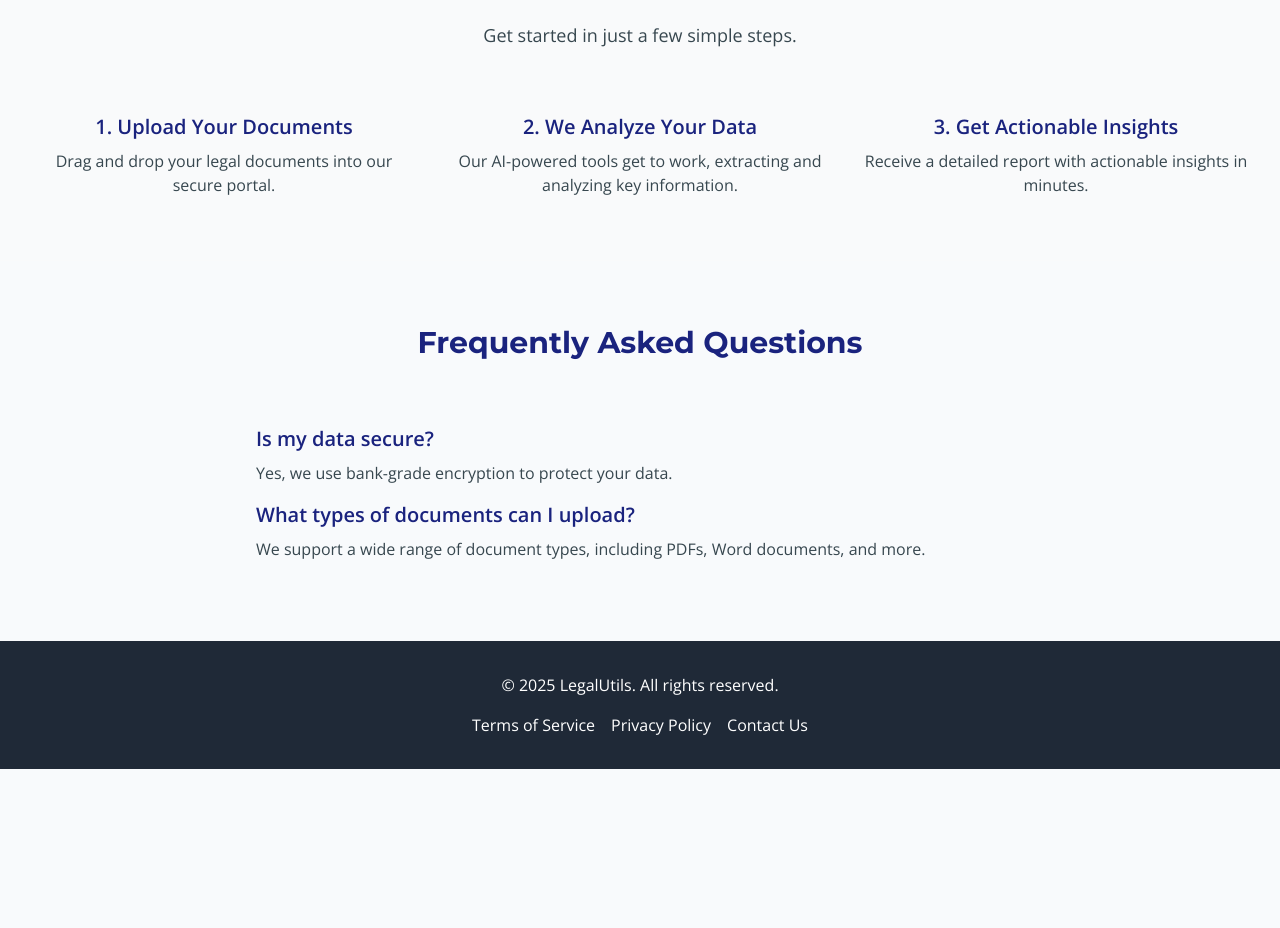
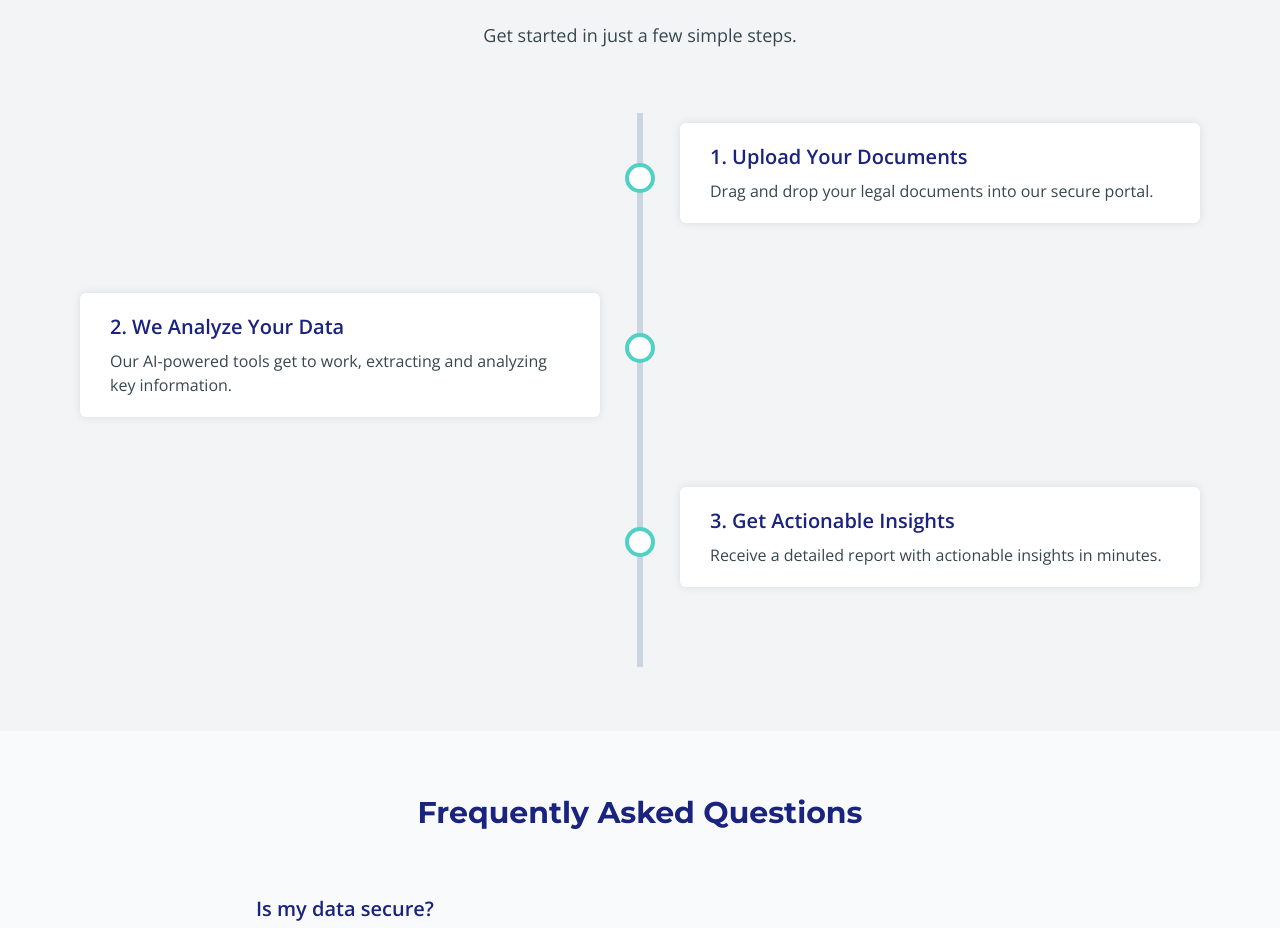
Before and after one commit to shoepack/legal-eagle, a Next.js app: page / in a window 1280 px wide. Shown: the part 992-1920 px from the top of the page. Before the commit the page ends 1761 px from the top, so only its background shows below. Built offline with nearby package versions, Linux system fonts and the light colour scheme.

Commit message:
Rework How It Works section

```diff
--- a/src/app/globals.css
+++ b/src/app/globals.css
@@ -5,3 +5,112 @@
 body {
   @apply bg-white text-slate-gray;
 }
+
+@keyframes pulse {
+  0% {
+    box-shadow: 0 0 0 0 rgba(79, 209, 197, 0.7);
+  }
+  70% {
+    box-shadow: 0 0 0 10px rgba(79, 209, 197, 0);
+  }
+  100% {
+    box-shadow: 0 0 0 0 rgba(79, 209, 197, 0);
+  }
+}
+
+.timeline {
+  position: relative;
+  max-width: 1200px;
+  margin: 0 auto;
+}
+
+.timeline::after {
+  content: "";
+  position: absolute;
+  width: 6px;
+  background-color: #cbd5e1;
+  top: 0;
+  bottom: 0;
+  left: 50%;
+  margin-left: -3px;
+}
+
+.timeline-progress {
+  position: absolute;
+  width: 6px;
+  background-color: #4fd1c5;
+  top: 0;
+  left: 50%;
+  margin-left: -3px;
+  z-index: 1;
+  transition: height 0.2s ease-out;
+}
+
+.timeline-item {
+  padding: 10px 40px;
+  position: relative;
+  background-color: inherit;
+  width: 50%;
+  margin-bottom: 50px;
+  transition: opacity 0.5s ease-in-out;
+}
+
+.timeline-item:nth-child(odd) {
+  left: 0;
+}
+
+.timeline-item:nth-child(even) {
+  left: 50%;
+}
+
+.timeline-dot {
+  content: "";
+  position: absolute;
+  width: 30px;
+  height: 30px;
+  right: -15px;
+  background-color: white;
+  border: 4px solid #4fd1c5;
+  top: 50px;
+  border-radius: 50%;
+  z-index: 1;
+  display: flex;
+  justify-content: center;
+  align-items: center;
+}
+
+.timeline-dot.reached {
+  background-color: #4fd1c5;
+  animation: pulse 2s infinite;
+}
+
+.timeline-item:nth-child(even) .timeline-dot {
+  left: -15px;
+}
+
+.timeline-item:last-child {
+  margin-bottom: 0;
+}
+
+.timeline-item:last-child .timeline-dot {
+  top: auto;
+  bottom: -15px;
+}
+
+.timeline-content {
+  padding: 20px 30px;
+  background-color: white;
+  position: relative;
+  border-radius: 6px;
+  box-shadow: 0 0 10px rgba(0, 0, 0, 0.1);
+  transition: background-color 0.3s ease;
+}
+
+.timeline-content:hover {
+  background-color: #1a202c;
+}
+
+.timeline-content:hover h3,
+.timeline-content:hover p {
+  color: #ffffff;
+}
--- a/src/app/page.tsx
+++ b/src/app/page.tsx
@@ -1,6 +1,27 @@
+"use client";
 import Link from "next/link";
+import { useState, useEffect, useRef } from "react";
 
 export default function Home() {
+  const [scroll, setScroll] = useState(0);
+  const timelineRef = useRef<HTMLDivElement>(null);
+
+  useEffect(() => {
+    const handleScroll = () => {
+      const timeline = timelineRef.current!;
+      if (timeline) {
+        const { top, height } = timeline.getBoundingClientRect();
+        const newScroll = Math.max(
+          0,
+          Math.min(1, (window.innerHeight * 0.3 - top) / height)
+        );
+        setScroll(newScroll);
+      }
+    };
+
+    window.addEventListener("scroll", handleScroll);
+    return () => window.removeEventListener("scroll", handleScroll);
+  }, []);
   return (
     <main className="min-h-screen">
       {/* Hero Section */}
@@ -68,7 +89,7 @@ export default function Home() {
       </div>
 
       {/* How It Works Section */}
-      <div className="bg-gray-50 py-16">
+      <div className="bg-gray-100 py-16">
         <div className="max-w-7xl mx-auto px-4 sm:px-6 lg:px-8">
           <div className="text-center mb-16">
             <h2 className="text-3xl font-heading font-bold text-navy mb-4">
@@ -78,8 +99,16 @@ export default function Home() {
               Get started in just a few simple steps.
             </p>
           </div>
-          <div className="grid md:grid-cols-3 gap-8 text-center">
-            <div>
+          <div className="timeline" ref={timelineRef}>
+            <div
+              className="timeline-progress"
+              style={{ height: `${scroll * 100}%` }}
+            ></div>
+            <div className="timeline-item">
+              <div
+                className={`timeline-dot ${scroll >= 0.33 ? "reached" : ""}`}
+              ></div>
+              <div className="timeline-content">
                 <h3 className="text-xl font-semibold text-navy mb-2">
                   1. Upload Your Documents
                 </h3>
@@ -87,7 +116,12 @@ export default function Home() {
                   Drag and drop your legal documents into our secure portal.
                 </p>
               </div>
-            <div>
+            </div>
+            <div className="timeline-item">
+              <div
+                className={`timeline-dot ${scroll >= 0.66 ? "reached" : ""}`}
+              ></div>
+              <div className="timeline-content">
                 <h3 className="text-xl font-semibold text-navy mb-2">
                   2. We Analyze Your Data
                 </h3>
@@ -96,13 +130,38 @@ export default function Home() {
                   information.
                 </p>
               </div>
-            <div>
+            </div>
+            <div className="timeline-item">
+              <div
+                className={`timeline-dot ${scroll >= 1 ? "reached" : ""}`}
+              ></div>
+              <div className="timeline-content">
                 <h3 className="text-xl font-semibold text-navy mb-2">
                   3. Get Actionable Insights
                 </h3>
                 <p className="text-slate-gray">
                   Receive a detailed report with actionable insights in minutes.
                 </p>
+              </div>
+            </div>
+            <div
+              className="timeline-item"
+              style={{ opacity: scroll >= 1 ? 1 : 0 }}
+            >
+              <div className="timeline-dot reached">
+                <svg
+                  xmlns="http://www.w3.org/2000/svg"
+                  viewBox="0 0 24 24"
+                  fill="currentColor"
+                  className="w-6 h-6 text-white"
+                >
+                  <path
+                    fillRule="evenodd"
+                    d="M19.916 4.626a.75.75 0 01.208 1.04l-9 13.5a.75.75 0 01-1.154.114l-6-6a.75.75 0 011.06-1.06l5.353 5.353 8.454-12.68a.75.75 0 011.04-.208z"
+                    clipRule="evenodd"
+                  />
+                </svg>
+              </div>
             </div>
           </div>
         </div>
```
Lines whose indentation alone changed are shown as unchanged.
